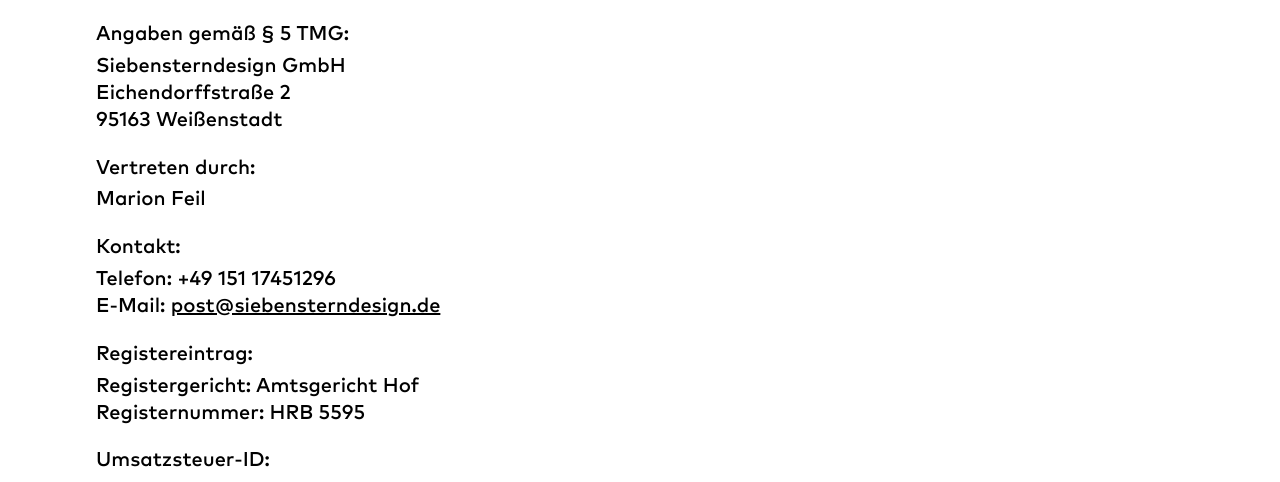
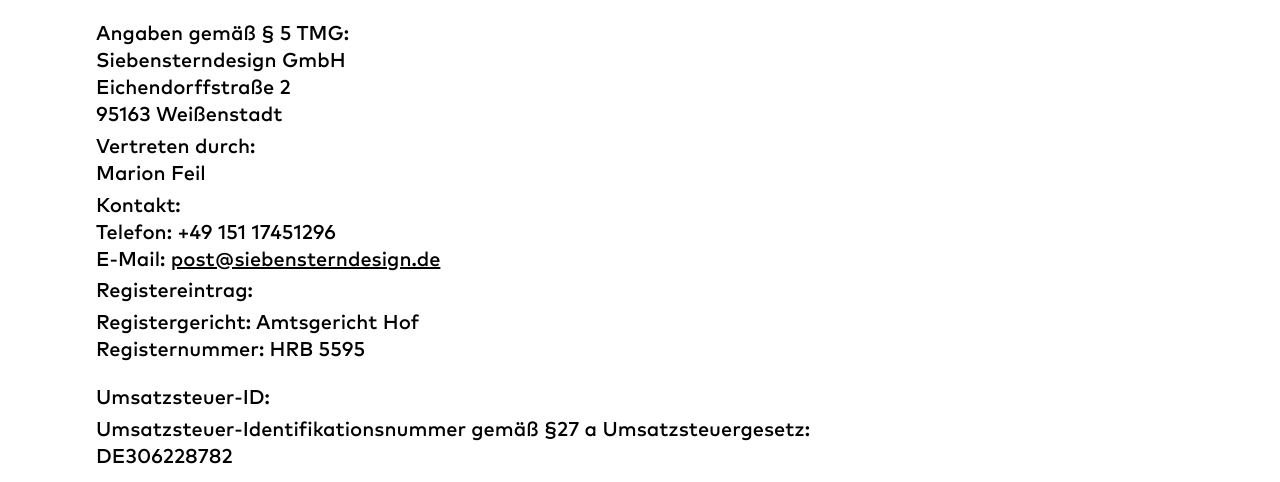
Before and after one commit to elli-art/siebenstern.github.io, a plain HTML site: page impressum.html in a window 1280 px wide. Shown: the part 266-748 px from the top of the page. Drawn offline with Linux system fonts and the light colour scheme.

Commit message:
Update impressum.html

```diff
--- a/impressum.html
+++ b/impressum.html
@@ -76,26 +76,20 @@
                 </div>
     </div>
         <div class="text-abstand-rand pb-0">
-                <h3>Angaben gemäß § 5 TMG:</h3>
-            </div>
-            <div class="kleiner-text">
-                <h3>Siebensterndesign GmbH<br>
+                <h3>Angaben gemäß § 5 TMG:<br>
+                    Siebensterndesign GmbH<br>
                     Eichendorffstraße 2<br>
                     95163 Weißenstadt
                     </h3>
                 </div>
         </div>
         <div class="text-abstand-rand pb-0">
-            <h3>Vertreten durch:</h3>
-        </div>
-        <div class="kleiner-text">
-            <h3>Marion Feil</h3>
+            <h3>Vertreten durch:<br>
+                Marion Feil</h3>
             </div>
         <div class="text-abstand-rand pb-0">
-            <h3>Kontakt:</h3>
-        </div>
-        <div class="kleiner-text">
-            <h3>Telefon: +49 151 17451296<br>
+            <h3>Kontakt:<br>
+                Telefon: +49 151 17451296<br>
                 E-Mail: <a href="mailto:post@siebensterndesign.de?subject=Anfrage" >post@siebensterndesign.de</a></h3>
         </div>
         <div class="text-abstand-rand pb-0">
```
